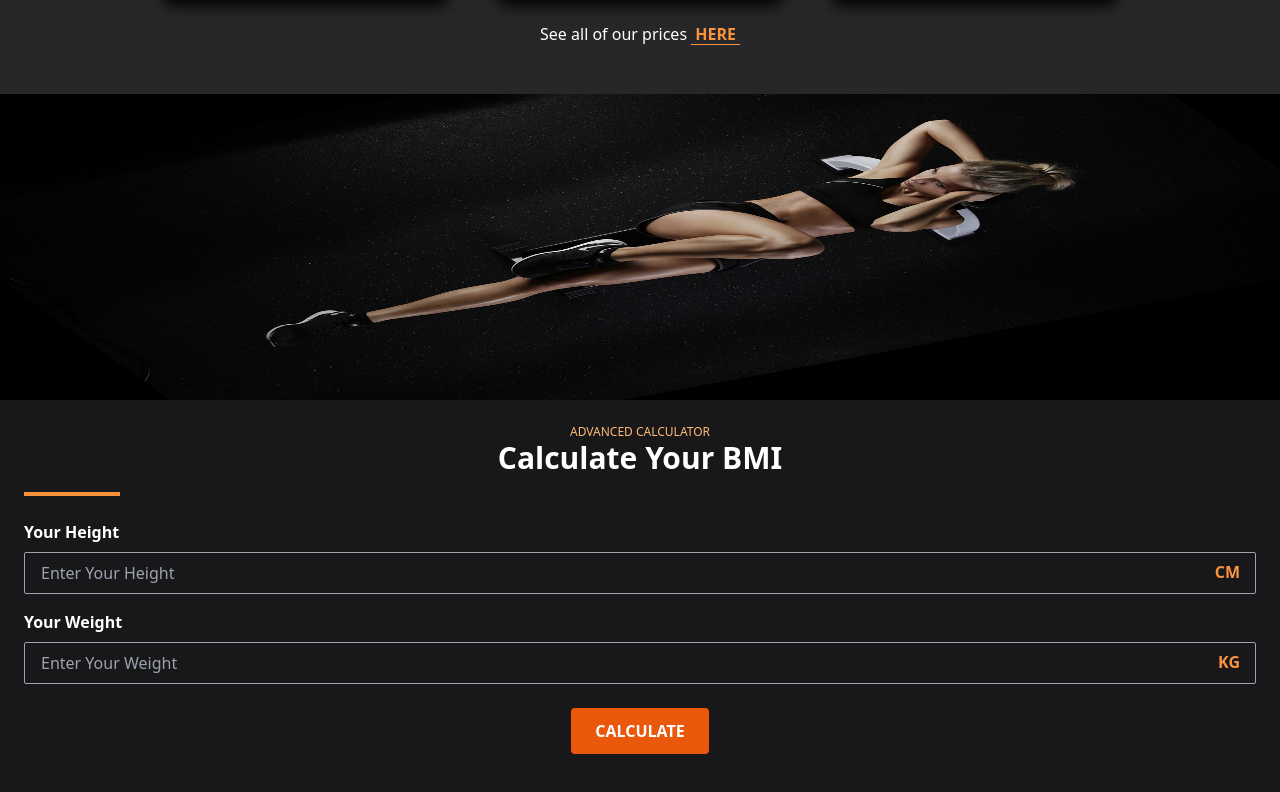
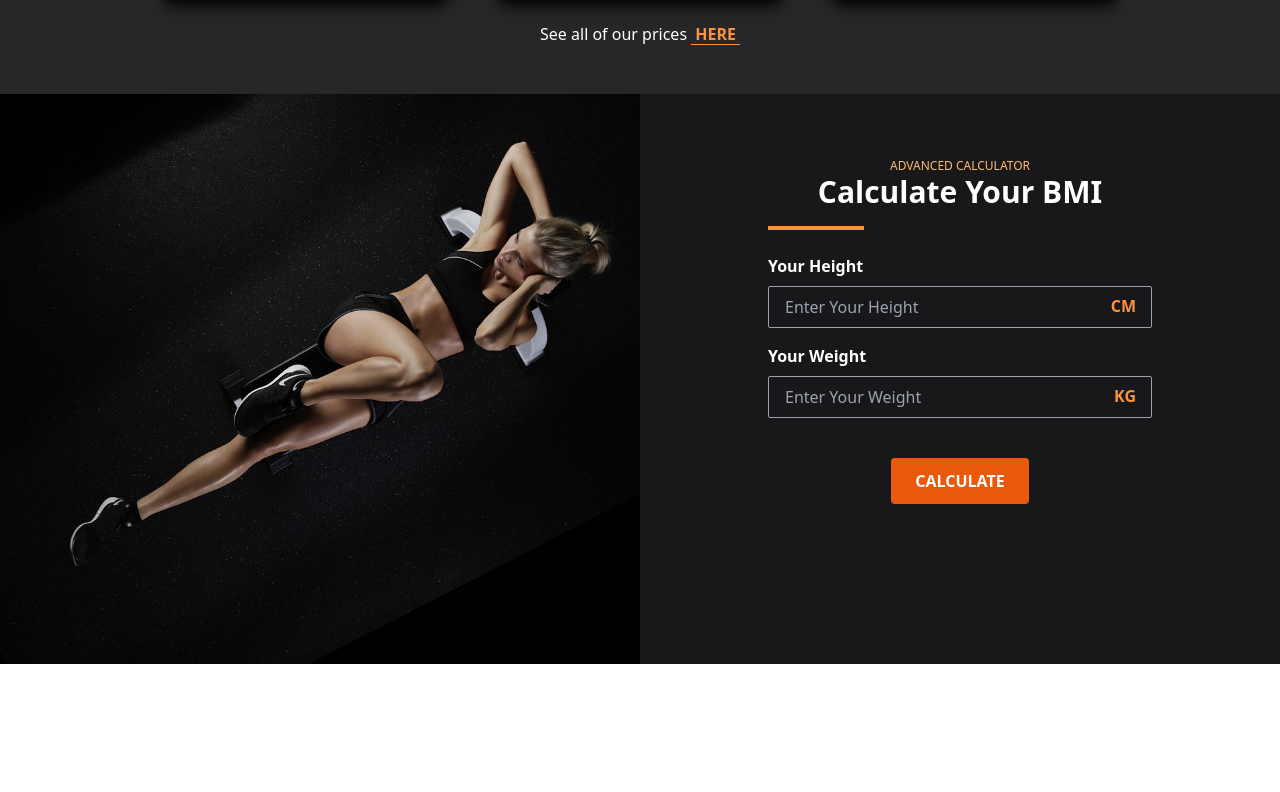
Before and after one commit to SoT03/gymbro, a Next.js app: page / in a window 1280 px wide. Shown: the part 2572-3364 px from the top of the page. After the commit the page ends 3236 px from the top, so only its background shows below. Built offline with nearby package versions, Linux system fonts and the light colour scheme.

Commit message:
Finishedf BMI section

```diff
--- a/components/BMICalculator.tsx
+++ b/components/BMICalculator.tsx
@@ -1,23 +1,26 @@
+import { useState } from 'react';
 import InputRow from './util/InputRow';
 
 const BMICalculator = ({
 	resultHandler,
 }: {
-	resultHandler: (result: string) => void;
+	resultHandler: (result: number) => void;
 }) => {
-	const BMIValues = {
+	const [BMIValues, setBMIValues] = useState({
 		height: 0,
 		weight: 0,
-	};
+	});
 	const heightHandler = (e: React.ChangeEvent<HTMLInputElement>) => {
-		BMIValues.height = Number(e.target.value);
+		setBMIValues({ ...BMIValues, height: Number(e.target.value) });
 	};
 	const weightHandler = (e: React.ChangeEvent<HTMLInputElement>) => {
-		BMIValues.weight = Number(e.target.value);
+		setBMIValues({ ...BMIValues, weight: Number(e.target.value) });
 	};
 
 	const calcHandler = () => {
-		console.log(BMIValues);
+		const heightDivided = BMIValues.height / 100;
+		let res = BMIValues.weight / Math.pow(heightDivided, 2);
+		resultHandler(res.toFixed(2));
 	};
 	return (
 		<div>
@@ -29,7 +32,7 @@ const BMICalculator = ({
 				onChange={weightHandler}
 				data={{ labelText: 'Your Weight', id: 'Weight', measure: 'kg' }}
 			/>
-			<div className='flex justify-center mt-6'>
+			<div className='flex justify-center mt-6 md:mt-10'>
 				<button className='btn bg-orange-600' onClick={calcHandler}>
 					Calculate
 				</button>
--- a/components/BmiSection.tsx
+++ b/components/BmiSection.tsx
@@ -1,41 +1,55 @@
 import Image from 'next/image';
 import SectionHeading from './util/Section/SectionHeading';
 import SectionTitle from './util/Section/SectionTitle';
-import InputRow from './util/InputRow';
 import BMICalculator from './BMICalculator';
 import { useState } from 'react';
 
 const BmiSection = () => {
-	const [result, setResult] = useState('');
+	const [result, setResult] = useState(0);
 
-	const resultHandler = (result: string) => {
+	const style = {
+		text: 'Normal',
+		color: 'text-green-400',
+	};
+
+	const resultHandler = (result: number) => {
 		setResult(result);
 	};
-
-
+	if (result <= 18.5) {
+		style.text = 'Underweight';
+		style.color = result < 16 ? 'text-red-500' : 'text-yellow-300';
+	} else if (result > 25) {
+		style.text = result > 35 ? 'Obesity' : 'Overweight';
+		style.color = result > 35 ? 'text-red-500' : 'text-yellow-300';
+	}
 
 	return (
-		<section className='bg-zinc-900 text-white grid grid-rows-[2fr,3fr]'>
+		<section className='bg-zinc-900 text-white grid grid-rows-[2fr,3fr] md:grid-rows-none md:grid-cols-2 lg:h-[570px]'>
 			<div className='bg-red-400 relative '>
 				<Image
+					style={{ objectFit: 'cover' }}
 					fill
-					sizes='(max-width: 768px) 100vw, (max-width: 1200px) 50vw, 33vw'
+					sizes='(max-width: 768px) 100vw, (max-width: 1200px) 80vw, 80vw'
 					src='/static/img/bmi/bmiImg.jpg'
 					alt='XD'
 				/>
 			</div>
-			<div className='p-6'>
+			<div className='p-6 md:p-12 lg:py-16 lg:px-32'>
 				<div className='text-center'>
 					<SectionHeading text='advanced calculator' />
 					<SectionTitle title='Calculate Your BMI' />
 					<hr className='border-orange-400 border-solid border-2 mb-6 lg:w-24' />
 				</div>
 				<BMICalculator resultHandler={resultHandler} />
-				<div className='mt-2 invisible'>
+				<div
+					className={`mt-4 lg:mt-10 ${result === 0 ? 'invisible' : 'visible'}`}>
 					<p>
-						You Bmi is <span className='font-semibold'>XX</span>
+						You Bmi is <span className='font-semibold text-lg'>{result}</span>
 					</p>
-					<p>You are Overweight</p>B
+					<p>
+						You are{' '}
+						<span className={`${style.color} font-semibold`}>{style.text}</span>
+					</p>
 				</div>
 			</div>
 		</section>
--- a/components/util/InputRow.tsx
+++ b/components/util/InputRow.tsx
@@ -1,5 +1,3 @@
-import { useRef } from 'react';
-
 type InputRowProps = {
 	type?: string;
 	data: {
```
